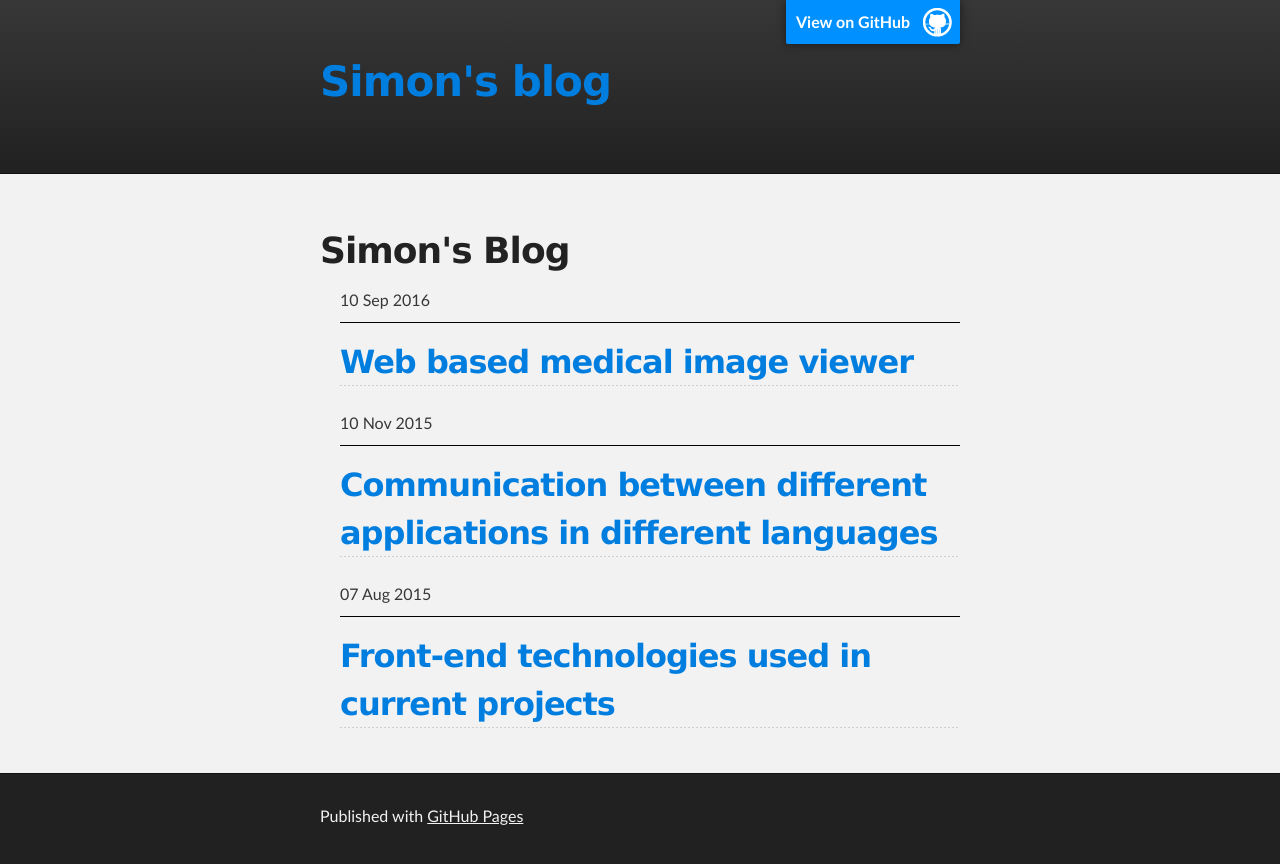
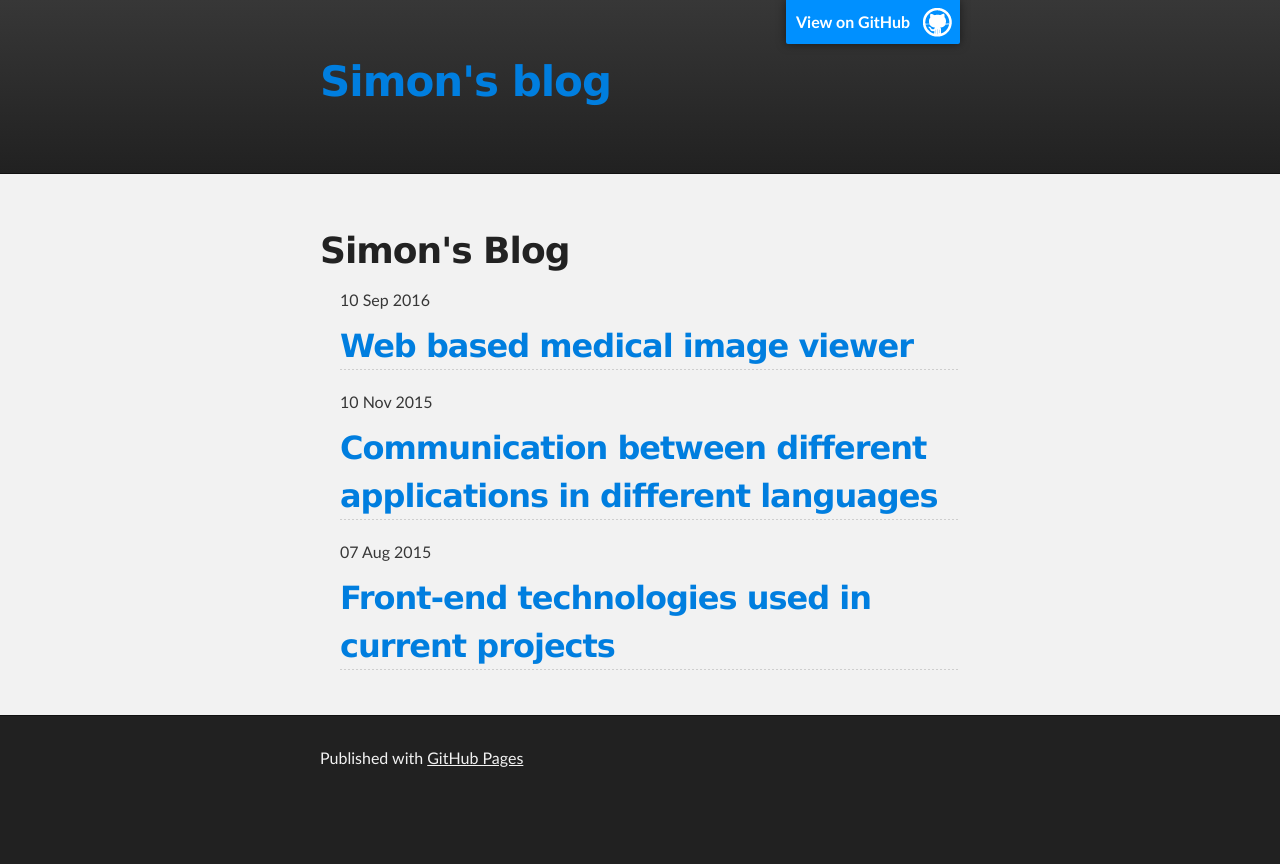
Before and after one commit to simonlzn/simonlzn.github.io, a Jekyll site: the page built from blog/index.html, in a window 1280 px wide. Shown: the top 864 px of the page. Built offline with Jekyll 4.4.1, drawn with Linux system fonts in a browser that asks for light colours.

Commit message:
added format

```diff
--- a/blog/index.html
+++ b/blog/index.html
@@ -8,9 +8,7 @@ title: Simon's Blog
 	  {% for post in site.posts %}
 	    <li>
 			<span>{{ post.date | date_to_string }}</span>
-			<p style="border-bottom: solid 1px black">
-				<h2><a href="{{ post.url }}" title="{{ post.title }}">{{ post.title }}</a></h2>
-			</p>
+			<h2><a href="{{ post.url }}" title="{{ post.title }}">{{ post.title }}</a></h2>
 		</li>
 	  {% endfor %}
 	</ul>
```
